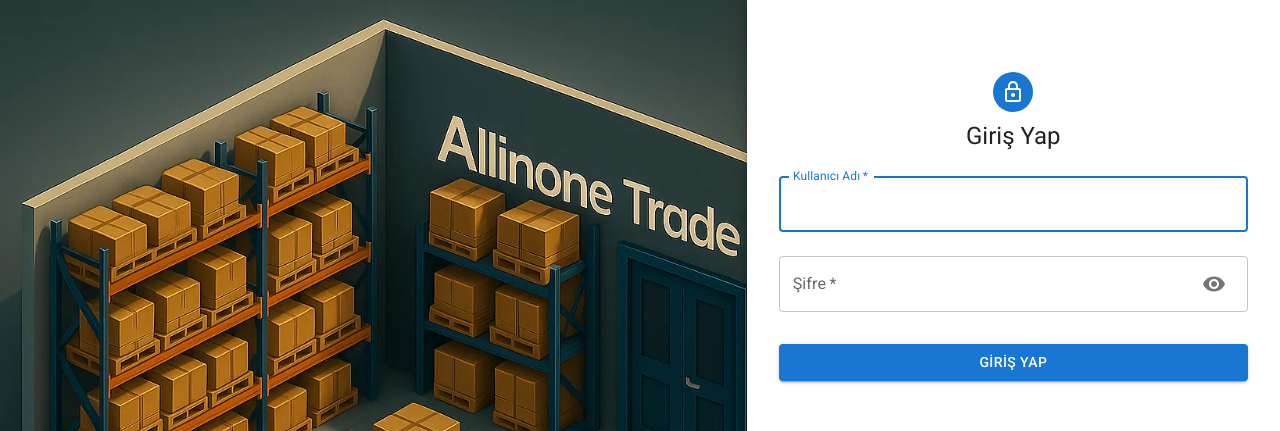
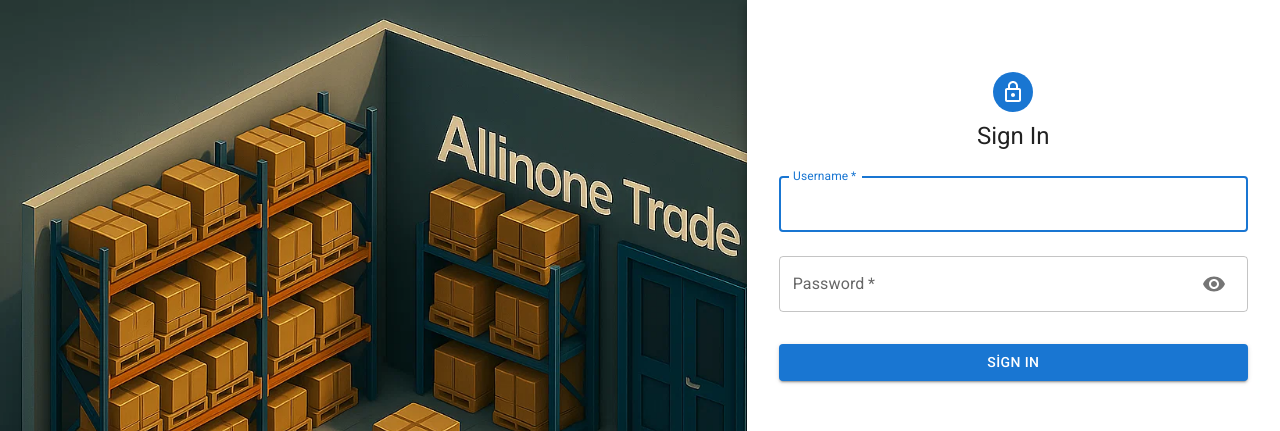
Before and after one commit to fthgncl/firmora-web, a React (Create React App) app: page /login in a window 1280 px wide. Shown: the top 431 px of the page. Built offline with nearby package versions, Linux system fonts and the light colour scheme.

Commit message:
Kullanıcı kimlik doğrulama altyapısı eklendi: `AuthContext`, giriş/çıkış mantığı, i18n hata mesajları, dil dosyaları (en, de, tr) ve LoginPage güncellendi.

```diff
--- a/package.json
+++ b/package.json
@@ -10,9 +10,11 @@
     "@testing-library/jest-dom": "^5.17.0",
     "@testing-library/react": "^13.4.0",
     "@testing-library/user-event": "^13.5.0",
+    "axios": "^1.12.2",
     "env-cmd": "^11.0.0",
     "i18next": "^23.16.8",
     "i18next-browser-languagedetector": "^8.2.0",
+    "jwt-decode": "^4.0.0",
     "react": "^18.3.1",
     "react-dom": "^18.3.1",
     "react-i18next": "^13.5.0",
--- /dev/null
+++ b/src/contexts/AuthContexts.js
@@ -0,0 +1,62 @@
+import {createContext, useState, useContext, useEffect} from "react";
+import {jwtDecode} from 'jwt-decode';
+import { useTranslation } from 'react-i18next';
+
+const AuthContext = createContext(null);
+
+export const useAuth = () => {
+    return useContext(AuthContext);
+};
+
+export const AuthProvider = ({children}) => {
+    const { t } = useTranslation();
+    const [user, setUser] = useState(null);
+    const [token, setToken] = useState(null);
+
+    useEffect(() => {
+        const storedToken = localStorage.getItem(`${process.env.REACT_APP_NAME}-auth`);
+        if (storedToken) {
+            try {
+                const {id, username} = jwtDecode(storedToken);
+                setUser({
+                    id,
+                    username
+                });
+                setToken(storedToken);
+            } catch (error) {
+                console.error(t('auth.errors.invalidToken'), error);
+                localStorage.removeItem(`${process.env.REACT_APP_NAME}-auth`);
+            }
+        }
+    }, [t]);
+
+    const login = ({token}) => {
+        try {
+            const {id, username} = jwtDecode(token);
+
+            // Kullanıcı bilgilerini ayarla
+            setUser({
+                id,
+                username
+            });
+
+            setToken(token);
+            localStorage.setItem(`${process.env.REACT_APP_NAME}-auth`, token);
+        } catch (error) {
+            console.error(t('auth.errors.tokenDecodeError'), error);
+        }
+    };
+
+    const logout = () => {
+        setUser(null);
+        setToken(null);
+        localStorage.removeItem(`${process.env.REACT_APP_NAME}-auth`);
+    };
+
+
+    return (
+        <AuthContext.Provider value={{user, token, login, logout}}>
+            {children}
+        </AuthContext.Provider>
+    );
+};
--- a/src/index.js
+++ b/src/index.js
@@ -5,17 +5,20 @@
 import App from './App';
 import reportWebVitals from './reportWebVitals';
 import {ThemeProvider, createTheme} from '@mui/material/styles';
+import {AuthProvider} from './contexts/AuthContexts';
 import './services/i18n';
 
 const theme = createTheme();
 
 const root = ReactDOM.createRoot(document.getElementById('root'));
 root.render(
-    <ThemeProvider theme={theme}>
-        <BrowserRouter future={{v7_startTransition: true, v7_relativeSplatPath: true}}>
-            <App/>
-        </BrowserRouter>
-    </ThemeProvider>
+    <AuthProvider>
+        <ThemeProvider theme={theme}>
+            <BrowserRouter future={{v7_startTransition: true, v7_relativeSplatPath: true}}>
+                <App/>
+            </BrowserRouter>
+        </ThemeProvider>
+    </AuthProvider>
 );
 
 reportWebVitals();
--- a/src/locales/de.json
+++ b/src/locales/de.json
@@ -1,5 +1,23 @@
 {
     "welcome": "Willkommen in meiner App!",
     "hello": "Hallo",
-    "bye": "Auf Wiedersehen"
+    "bye": "Auf Wiedersehen",
+    "login": {
+        "title": "Anmelden",
+        "username": "Benutzername",
+        "password": "Passwort",
+        "loginButton": "Anmelden",
+        "loginSuccess": "Anmeldung erfolgreich",
+        "errors": {
+            "serverError": "Verbindung zum Server nicht möglich",
+            "unexpectedError": "Ein unerwarteter Fehler ist aufgetreten",
+            "defaultError": "Ein Fehler ist aufgetreten"
+        }
+    },
+    "auth": {
+        "errors": {
+            "invalidToken": "Ungültiger Token:",
+            "tokenDecodeError": "Fehler beim Dekodieren des Tokens:"
+        }
+    }
 }
--- a/src/locales/en.json
+++ b/src/locales/en.json
@@ -1,5 +1,23 @@
 {
     "welcome": "Welcome to my app!",
     "hello": "Hello",
-    "bye": "Goodbye"
+    "bye": "Goodbye",
+    "login": {
+        "title": "Sign In",
+        "username": "Username",
+        "password": "Password",
+        "loginButton": "Sign In",
+        "loginSuccess": "Login successful",
+        "errors": {
+            "serverError": "Could not connect to server",
+            "unexpectedError": "An unexpected error occurred",
+            "defaultError": "An error occurred"
+        }
+    },
+    "auth": {
+        "errors": {
+            "invalidToken": "Invalid token:",
+            "tokenDecodeError": "Error occurred while decoding token:"
+        }
+    }
 }
--- a/src/locales/tr.json
+++ b/src/locales/tr.json
@@ -1,5 +1,23 @@
 {
     "welcome": "Uygulamama hoş geldiniz!",
     "hello": "Merhaba",
-    "bye": "Hoşçakal"
+    "bye": "Hoşçakal",
+    "login": {
+        "title": "Giriş Yap",
+        "username": "Kullanıcı Adı",
+        "password": "Şifre",
+        "loginButton": "Giriş Yap",
+        "loginSuccess": "Giriş başarılı",
+        "errors": {
+            "serverError": "Sunucuya bağlanılamadı",
+            "unexpectedError": "Beklenmeyen bir hata oluştu",
+            "defaultError": "Bir hata oluştu"
+        }
+    },
+    "auth": {
+        "errors": {
+            "invalidToken": "Geçersiz token:",
+            "tokenDecodeError": "Token çözülürken bir hata oluştu:"
+        }
+    }
 }
--- a/src/pages/LoginPage.js
+++ b/src/pages/LoginPage.js
@@ -1,4 +1,7 @@
 import {useState} from 'react'
+import axios from 'axios';
+import { useTranslation } from 'react-i18next';
+import { useNavigate } from 'react-router-dom';
 import Avatar from '@mui/material/Avatar';
 import Button from '@mui/material/Button';
 import CssBaseline from '@mui/material/CssBaseline';
@@ -15,21 +18,50 @@
 import IconButton from "@mui/material/IconButton";
 import CircularProgress from "@mui/material/CircularProgress";
 import * as React from "react";
+import {useAuth} from "../contexts/AuthContexts";
 
 export default function SignInSide() {
+    const { t } = useTranslation();
+    const navigate = useNavigate();
 
     const [showPassword, setShowPassword] = useState(false);
     const [isLoading, setIsLoading] = useState(false);
     const [errorMessage, setErrorMessage] = useState('');
+    const {login} = useAuth();
 
-    const handleSubmit = (event) => {
+    const handleSubmit = async (event) => {
         event.preventDefault();
         const data = new FormData(event.currentTarget);
         const loginData = {
             username: data.get('username'),
             password: data.get('password'),
+            rememberMe: false
         };
+
         setIsLoading(true);
+        setErrorMessage('');
+
+        try {
+            const response = await axios.post(`${process.env.REACT_APP_API_URL}/sign-in`, loginData);
+            if (response.data.status === "success") {
+                login({token: response.data.token});
+                navigate('/');
+            }
+        } catch (error) {
+
+            if (error.response) {
+                // API'den dönen hata mesajı
+                setErrorMessage(error.response.data.message || t('login.errors.defaultError'));
+            } else if (error.request) {
+                // Network hatası
+                setErrorMessage(t('login.errors.serverError'));
+            } else {
+                // Diğer hatalar
+                setErrorMessage(t('login.errors.unexpectedError'));
+            }
+        } finally {
+            setIsLoading(false);
+        }
     };
 
     return (
@@ -62,7 +94,7 @@
                         <LockOutlinedIcon/>
                     </Avatar>
                     <Typography component="h1" variant="h5">
-                        Giriş Yap
+                        {t('login.title')}
                     </Typography>
                     <Box component="form" noValidate onSubmit={handleSubmit} sx={{mt: 1}}>
                         <TextField
@@ -70,7 +102,7 @@
                             required
                             fullWidth
                             id="username"
-                            label="Kullanıcı Adı"
+                            label={t('login.username')}
                             name="username"
                             autoComplete="username"
                             autoFocus
@@ -80,7 +112,7 @@
                             required
                             fullWidth
                             name="password"
-                            label="Şifre"
+                            label={t('login.password')}
                             type={showPassword ? 'text' : 'password'}
                             id="password"
                             autoComplete="current-password"
@@ -107,7 +139,7 @@
                             variant="contained"
                             sx={{mt: 3, mb: 2}}
                         >
-                            {isLoading ? <CircularProgress color="inherit"/> : <>Giriş Yap</>}
+                            {isLoading ? <CircularProgress color="inherit"/> : <>{t('login.loginButton')}</>}
                         </Button>
                     </Box>
                 </Box>
```
